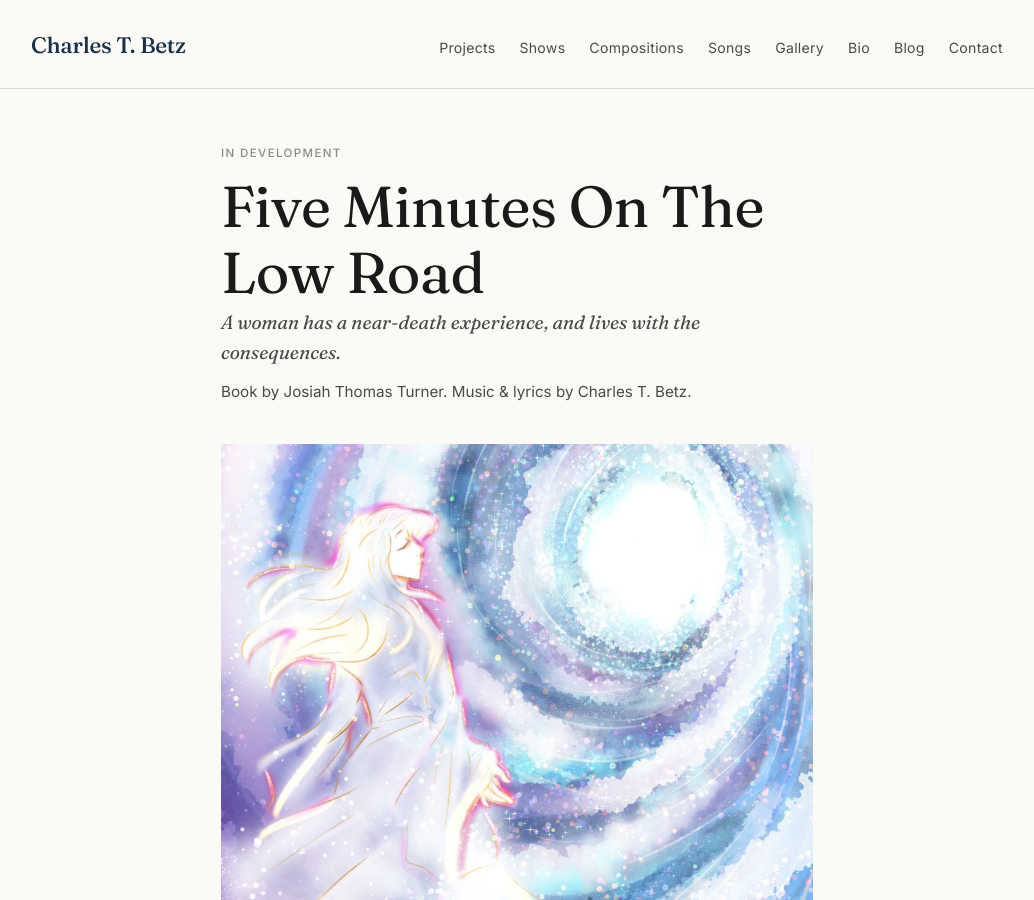
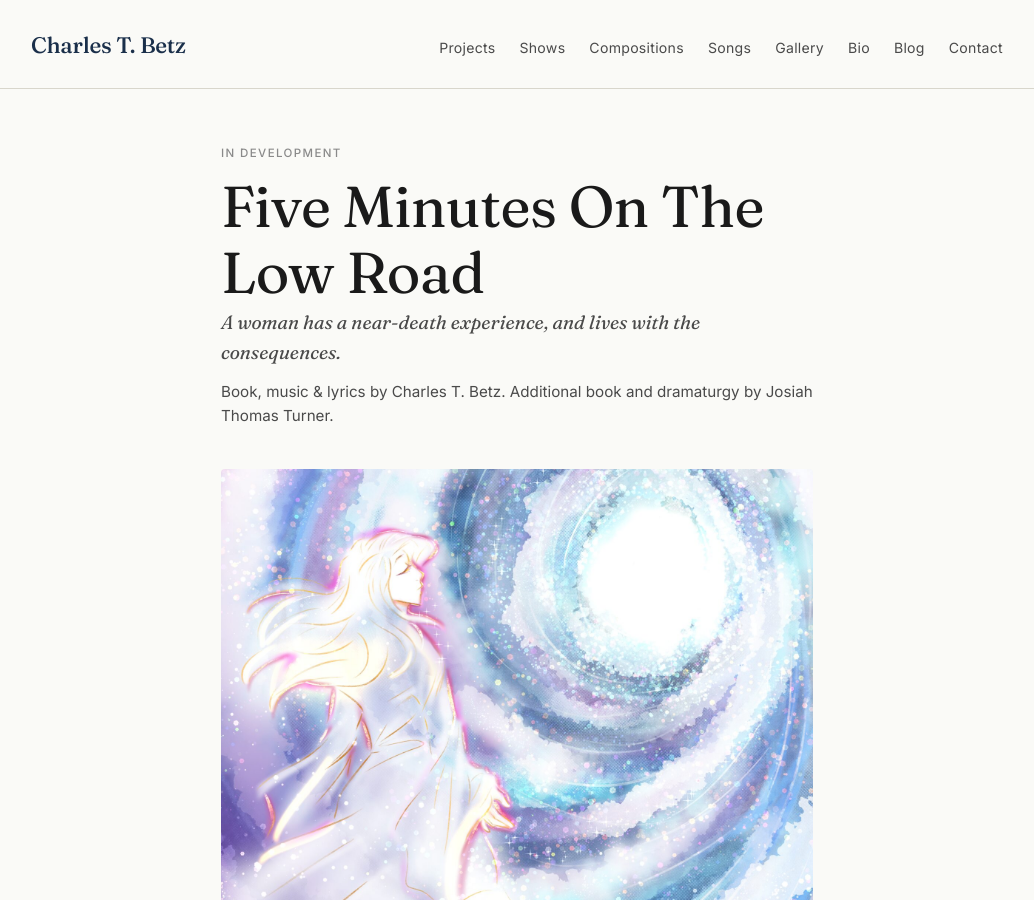
Before and after one commit to CharlesTBetz/charlestbetz.com, a Jekyll site: the page built from _projects/five-minutes-on-the-low-road.md, in a window 1280 px wide and 900 px high. Shown: the whole window, without its empty margins (123-1157 px from the left). Built offline with Jekyll 4.4.1, drawn with Linux system fonts in a browser that asks for light colours.

Commit message:
Five Minutes: correct credits (book/music/lyrics Betz; additional book & dramaturgy Turner)
Co-Authored-By: Claude Opus 5.5 <noreply@anthropic.com>

```diff
--- a/_projects/five-minutes-on-the-low-road.md
+++ b/_projects/five-minutes-on-the-low-road.md
@@ -2,7 +2,7 @@
 title: "Five Minutes On The Low Road"
 status: "In development"
 logline: "A woman has a near-death experience, and lives with the consequences."
-collaborators_text: "Book by Josiah Thomas Turner. Music & lyrics by Charles T. Betz."
+collaborators_text: "Book, music & lyrics by Charles T. Betz. Additional book and dramaturgy by Josiah Thomas Turner."
 year_started: 2023
 order: 1
 hero_image: /assets/images/projects/five-minutes-hero.jpg
```
